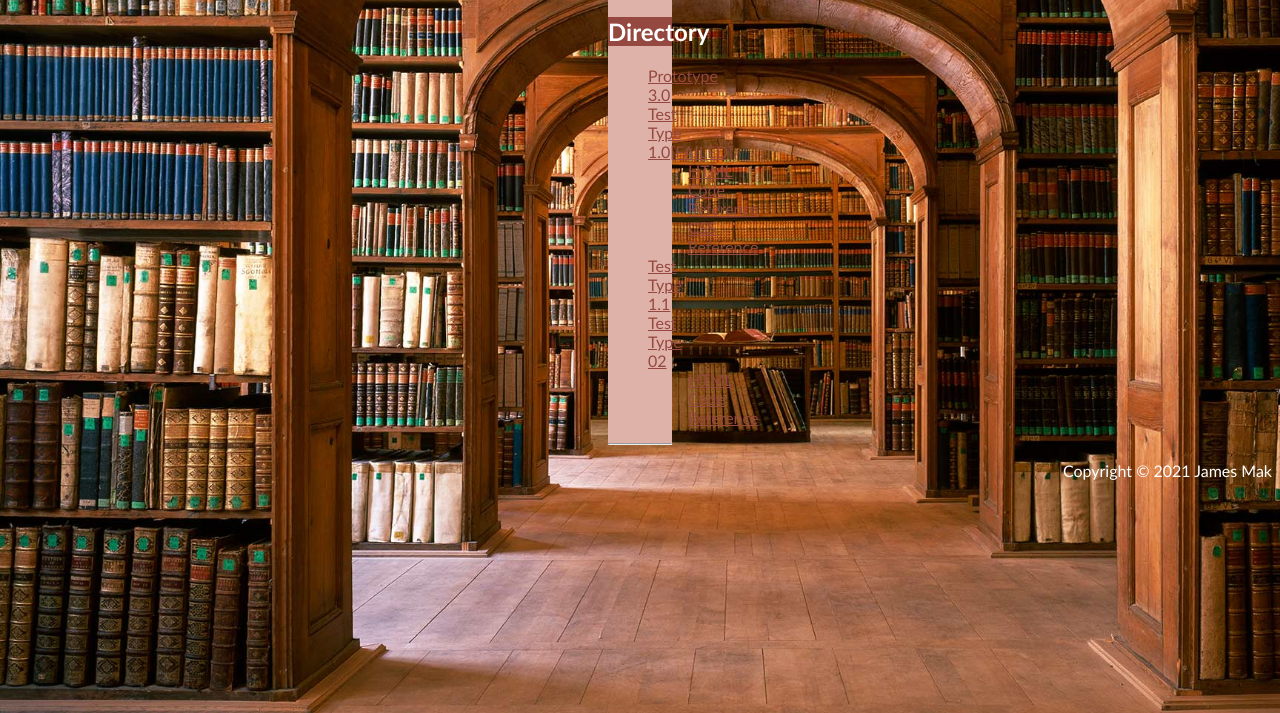
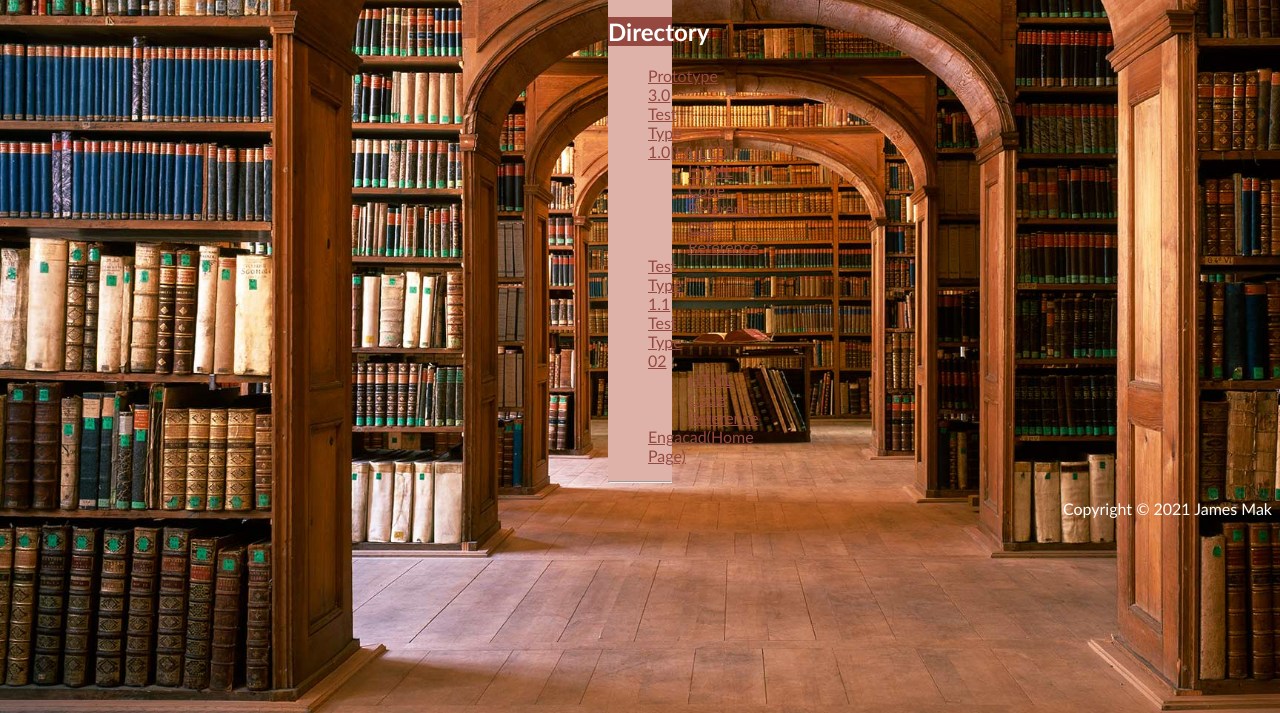
Before and after one commit to TheJamesHimself/GL, a plain HTML site: page index.html in a window 1280 px wide. Shown: the part 87-800 px from the top of the page. Drawn offline with Linux system fonts and the light colour scheme.

Commit message:
engacad update

```diff
--- a/index.html
+++ b/index.html
@@ -25,6 +25,7 @@
           <ul>
             <li><a href="https://raw.githubusercontent.com/TheJamesHimself/Test-Type-02/main/index.html">HTML Code Reference</a></li>
           </ul>
+          <li><a href = "https://thejameshimself.github.io/engacad/">Engacad(Home Page)</a></li>
         </ul>
       <p><hr></p>
       </div>
```
